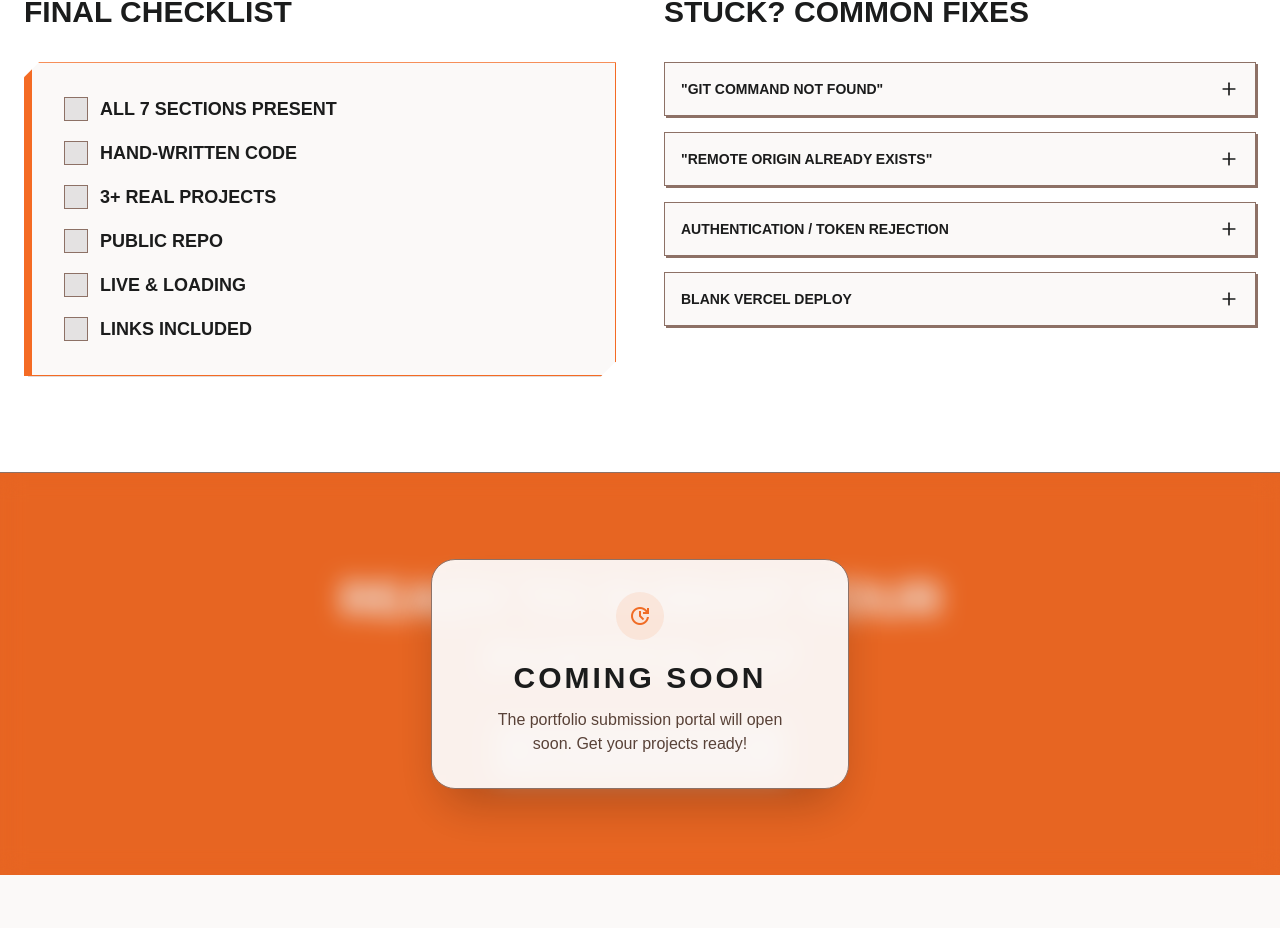
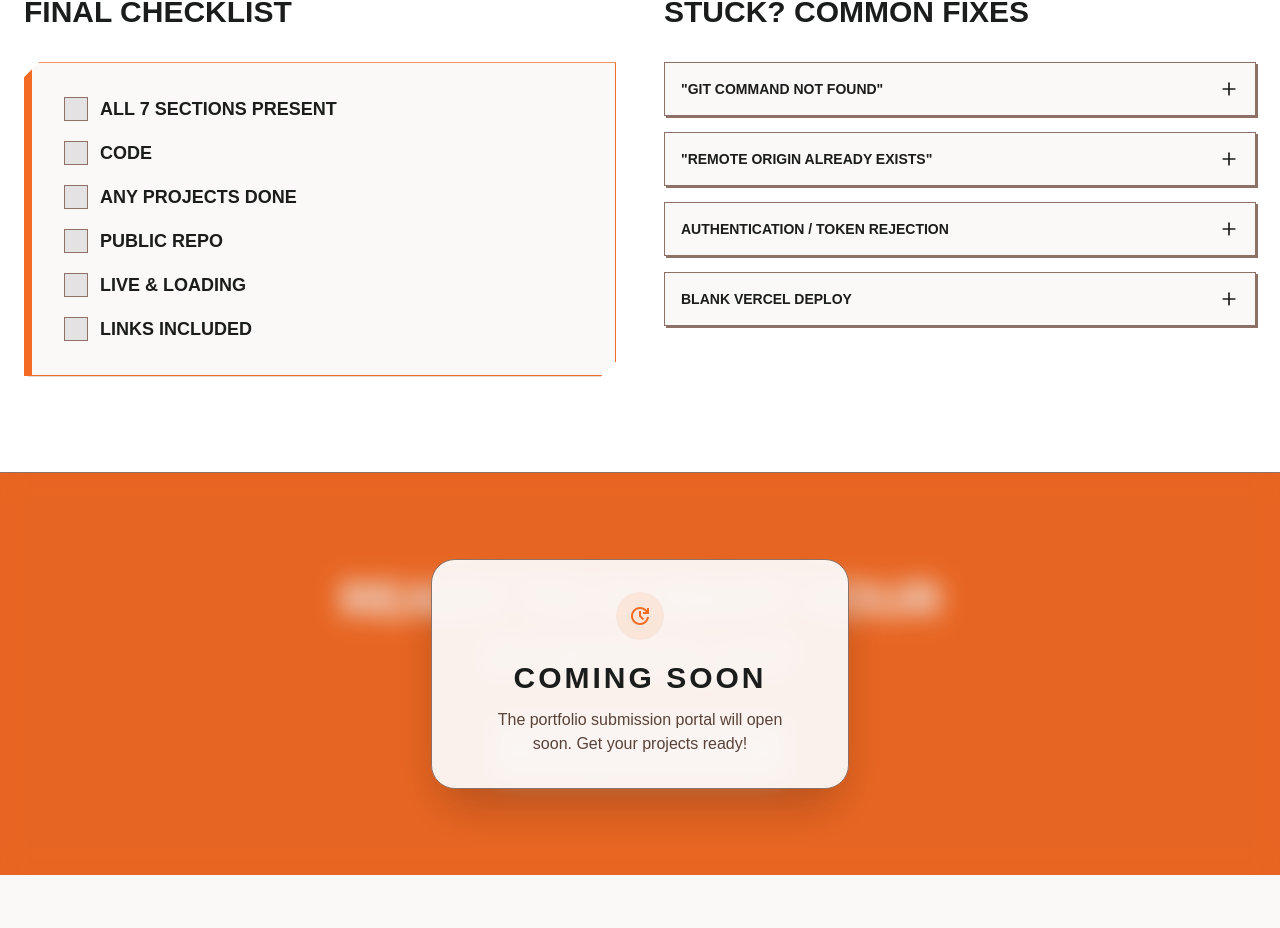
Before and after one commit to Ashwinkumaresan/infobee, a React (Vite) app: page /portfolio in a window 1280 px wide. Shown: the part 5050-5978 px from the top of the page. Built offline with nearby package versions, Linux system fonts and the light colour scheme; a web font is replaced by a local one.

Commit message:
cahnge portfolio

```diff
--- a/src/pages/portfolio/Portfolio.tsx
+++ b/src/pages/portfolio/Portfolio.tsx
@@ -377,11 +377,11 @@ export default function PortfolioLanding() {
                   </li>
                   <li className="flex items-center gap-3">
                     <div className="w-6 h-6 bg-surface-container-highest border border-outline flex items-center justify-center"></div>
-                    <span className="font-headline text-lg font-bold uppercase">Hand-written code</span>
+                    <span className="font-headline text-lg font-bold uppercase">Code</span>
                   </li>
                   <li className="flex items-center gap-3">
                     <div className="w-6 h-6 bg-surface-container-highest border border-outline flex items-center justify-center"></div>
-                    <span className="font-headline text-lg font-bold uppercase">3+ real projects</span>
+                    <span className="font-headline text-lg font-bold uppercase">Any projects done</span>
                   </li>
                   <li className="flex items-center gap-3">
                     <div className="w-6 h-6 bg-surface-container-highest border border-outline flex items-center justify-center"></div>
```
